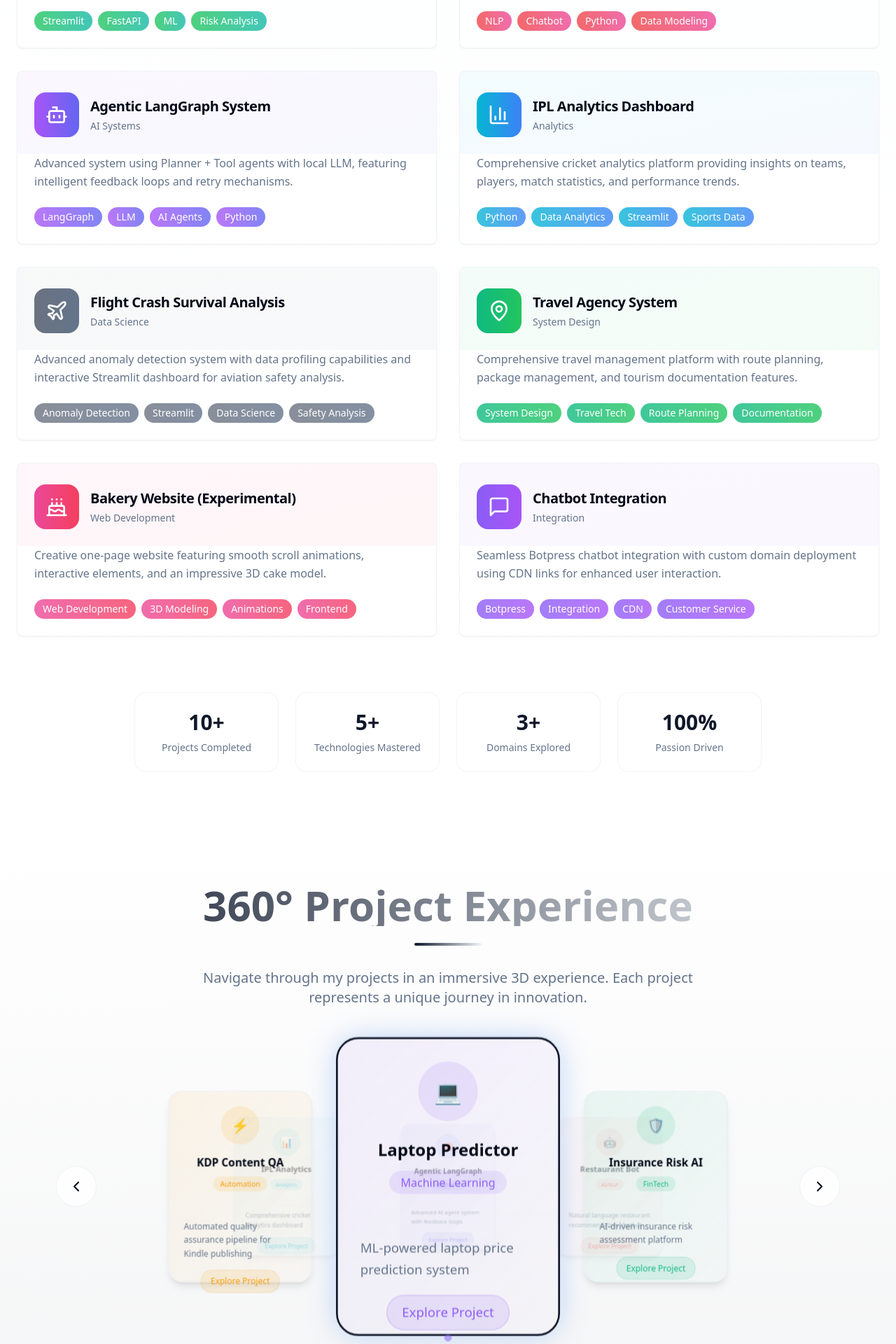
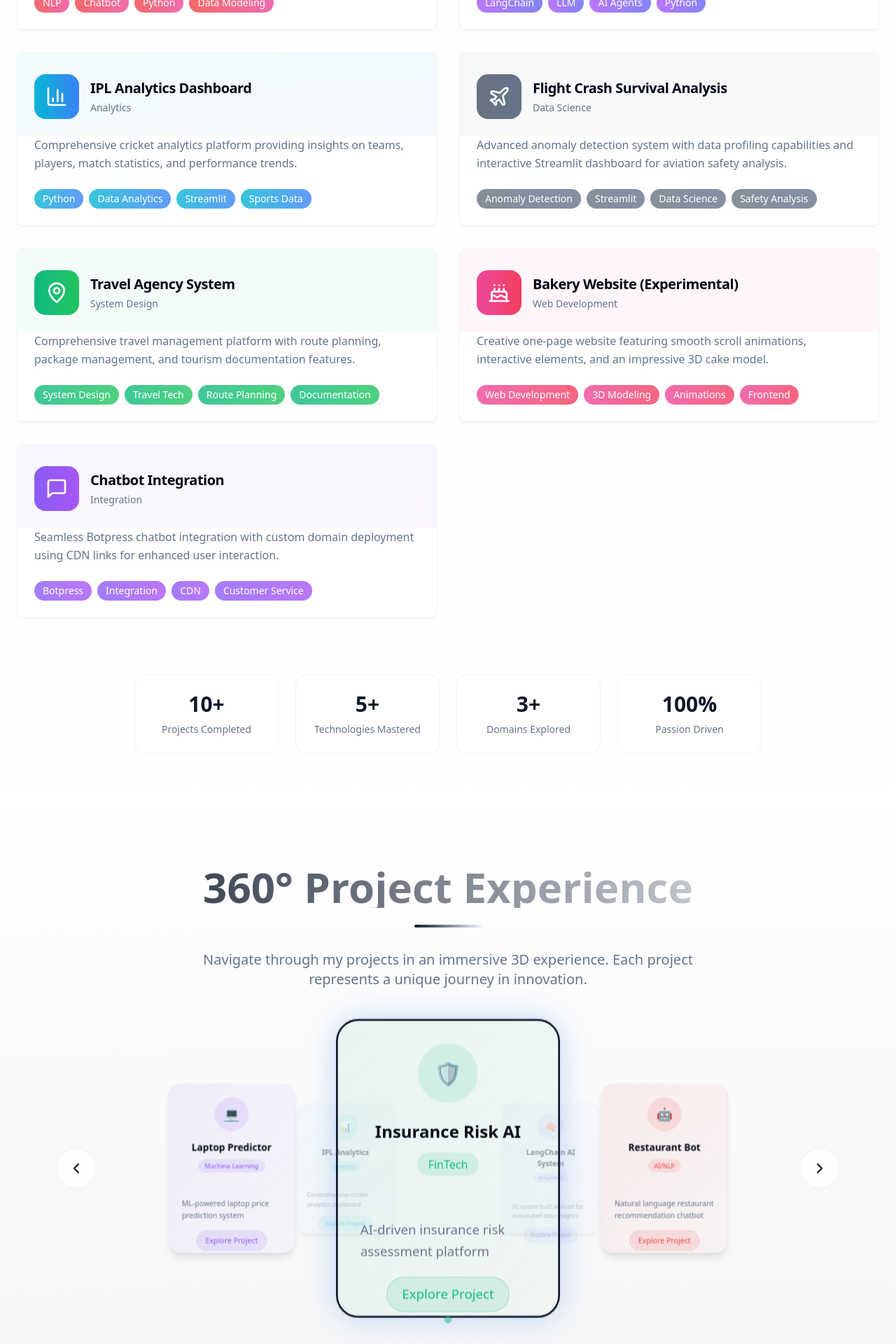
Before and after one commit to Amalgamator04/casual-hi-talker, a React (Vite) app: page / in a window 1280 px wide. Shown: the part 5380-7300 px from the top of the page at 70% size. Built offline with nearby package versions, Linux system fonts and the light colour scheme.

Commit message:
Fix: Update project details
Update project details in the major projects section and 360-degree view, changing Langraph AI System to Langchain System and removing the KDP Content QA System card.

```diff
--- a/src/components/portfolio/Project360View.tsx
+++ b/src/components/portfolio/Project360View.tsx
@@ -18,14 +18,6 @@ const Project360View = () => {
   const [selectedProject, setSelectedProject] = useState<Project3D | null>(null);
 
   const projects3D: Project3D[] = [
-    {
-      id: 1,
-      title: "KDP Content QA",
-      description: "Automated quality assurance pipeline for Kindle publishing",
-      category: "Automation",
-      color: "#F59E0B",
-      icon: "⚡"
-    },
     {
       id: 2,
       title: "Laptop Predictor",
@@ -52,8 +44,8 @@ const Project360View = () => {
     },
     {
       id: 5,
-      title: "Agentic LangGraph",
-      description: "Advanced AI agent system with feedback loops",
+      title: "LangChain AI System",
+      description: "AI system built at Airtel for automated data insights",
       category: "AI Systems",
       color: "#6366F1",
       icon: "🧠"
--- a/src/components/portfolio/ProjectsSection.tsx
+++ b/src/components/portfolio/ProjectsSection.tsx
@@ -8,15 +8,6 @@ const ProjectsSection = () => {
   const [visibleProjects, setVisibleProjects] = useState<number[]>([]);
 
   const projects = [
-    {
-      id: 1,
-      title: "KDP Content QA System",
-      description: "Automated quality assurance pipeline for Kindle publishing with Excel tracker, escalation alerts, and comprehensive dashboard for content management.",
-      icon: Zap,
-      technologies: ["Python", "Excel", "Automation", "Quality Assurance"],
-      category: "Automation",
-      gradient: "from-yellow-500 to-orange-500"
-    },
     {
       id: 2,
       title: "Laptop Price Predictor",
@@ -46,10 +37,10 @@ const ProjectsSection = () => {
     },
     {
       id: 5,
-      title: "Agentic LangGraph System",
-      description: "Advanced system using Planner + Tool agents with local LLM, featuring intelligent feedback loops and retry mechanisms.",
+      title: "LangChain AI System",
+      description: "Advanced AI system built during Airtel internship using LangChain for automated data insight generation from natural language queries.",
       icon: Bot,
-      technologies: ["LangGraph", "LLM", "AI Agents", "Python"],
+      technologies: ["LangChain", "LLM", "AI Agents", "Python"],
       category: "AI Systems",
       gradient: "from-purple-500 to-indigo-500"
     },
```
